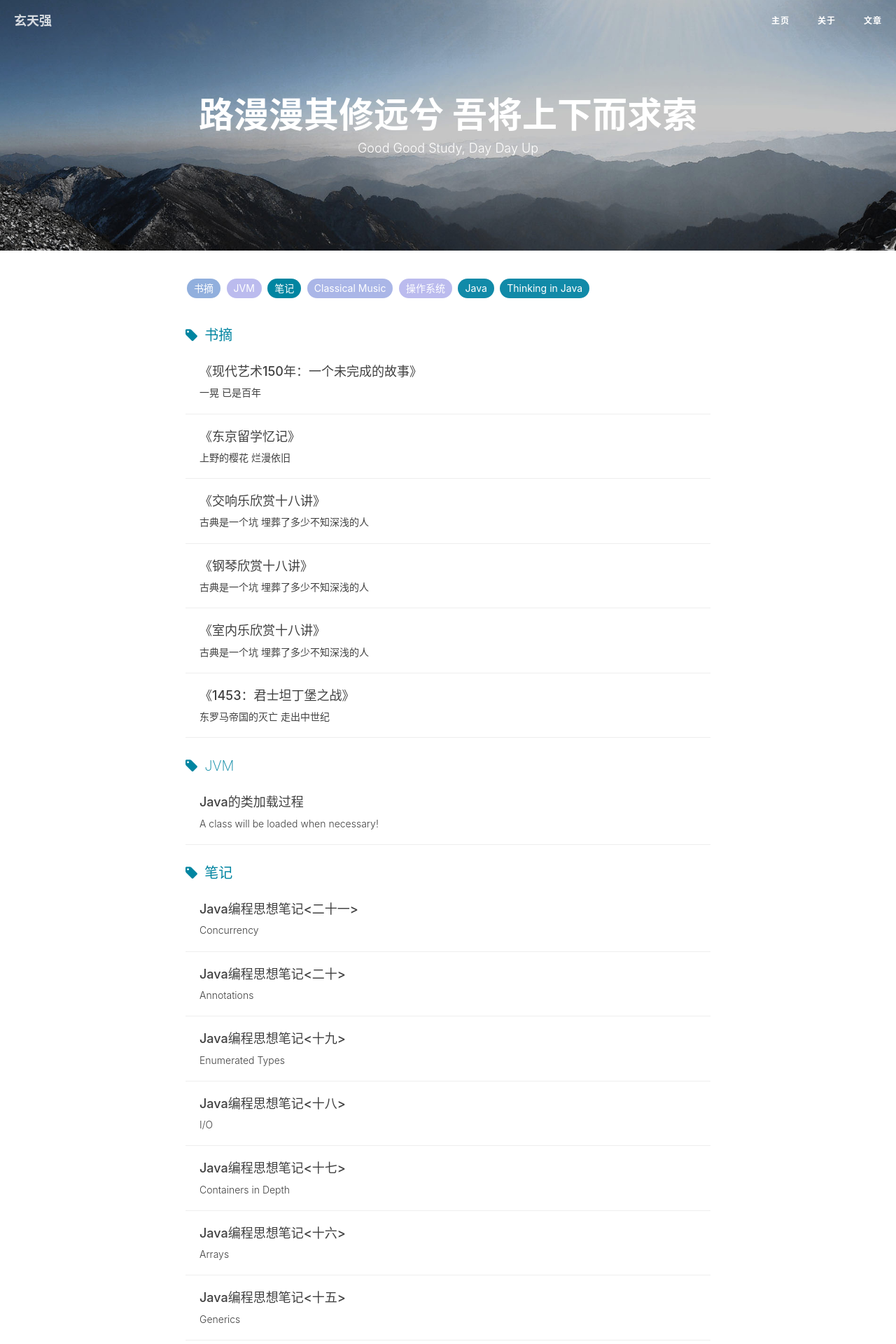
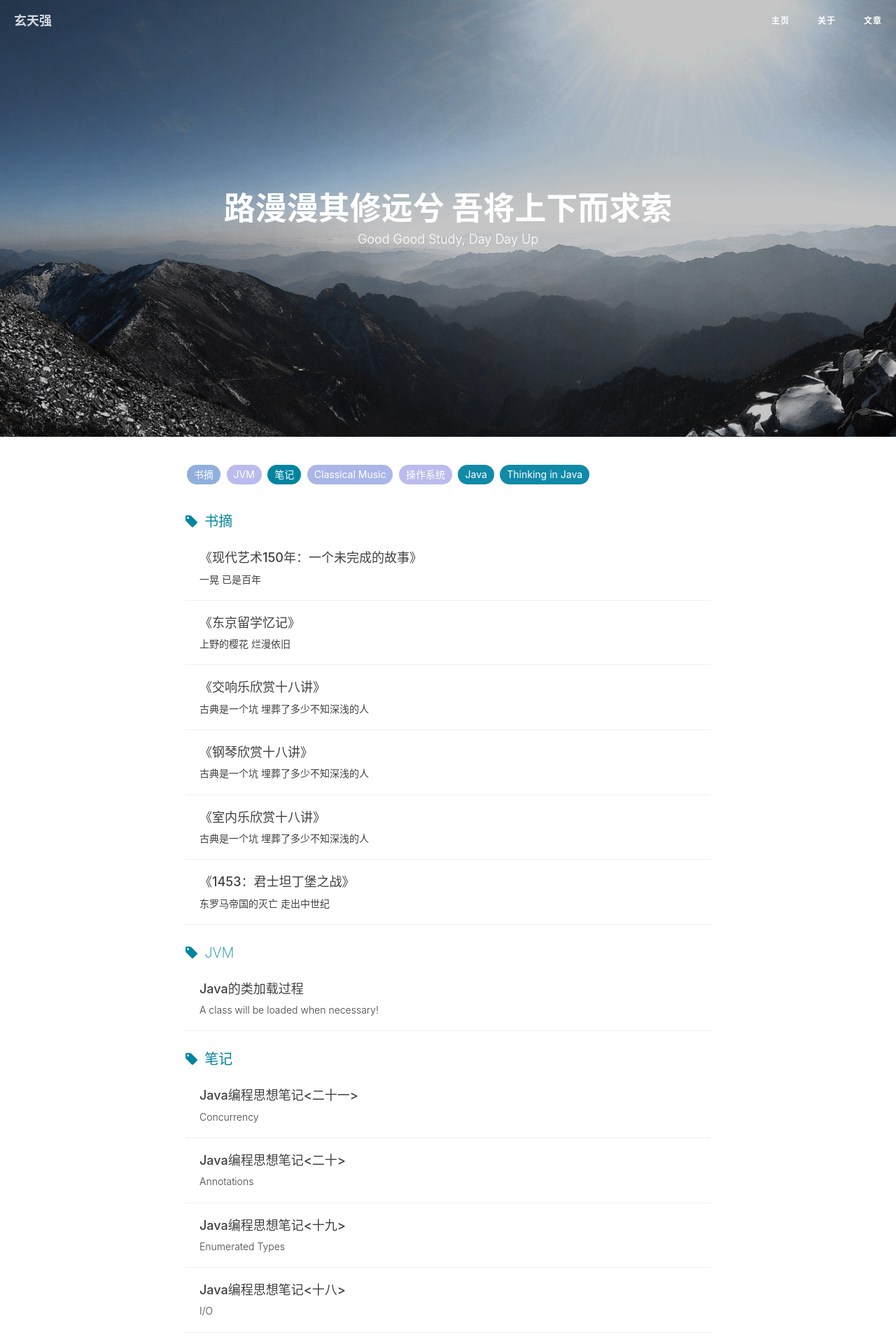
Before and after one commit to sophon250/sophon250.github.io, a Jekyll site: the page built from 文章.html, in a window 1280 px wide. Shown: the top 1920 px of the page at 70% size. Built offline with Jekyll 4.4.1, drawn with Linux system fonts in a browser that asks for light colours; nearby versions of some CDN libraries; comment, search, counter and statistics services are not loaded.

Commit message:
font-size 45

```diff
--- a/关于.html
+++ b/关于.html
@@ -15,7 +15,7 @@ header-img: "img/about-bg.jpg"
 					-->
 					<br></br>
 					<br></br>
-					<h1>大道如青天</h1>
+					<h1 style="font-size:45px">大道如青天</h1>
                     <span class="subheading">{{ page.description }}</span>
 					<br></br>
 					<br></br>
--- a/文章.html
+++ b/文章.html
@@ -14,16 +14,16 @@ header-img: "img/tag-bg-xtq.jpg"
 					<!--
                     <h1>{% if page.title %}{{ page.title }}{% else %}{{ site.title }}{% endif %}</h1>
 					-->
-					<br/>
-					<br/>
-					<br/>
-					<h1 style="font-size:50px">路漫漫其修远兮&nbsp;吾将上下而求索</h1>
+					<br></br>
+					<br></br>
+					<br></br>
+					<br></br>
+					<h1 style="font-size:45px">路漫漫其修远兮&nbsp;吾将上下而求索</h1>
 					<span class="subheading">{{ page.description }}</span>
-					<br/>
-					<br/>
-					<br/>
-
-
+					<br></br>
+                    <br></br>
+				<br></br>
+				<br></br>
                 </div>
             </div>
         </div>
```
